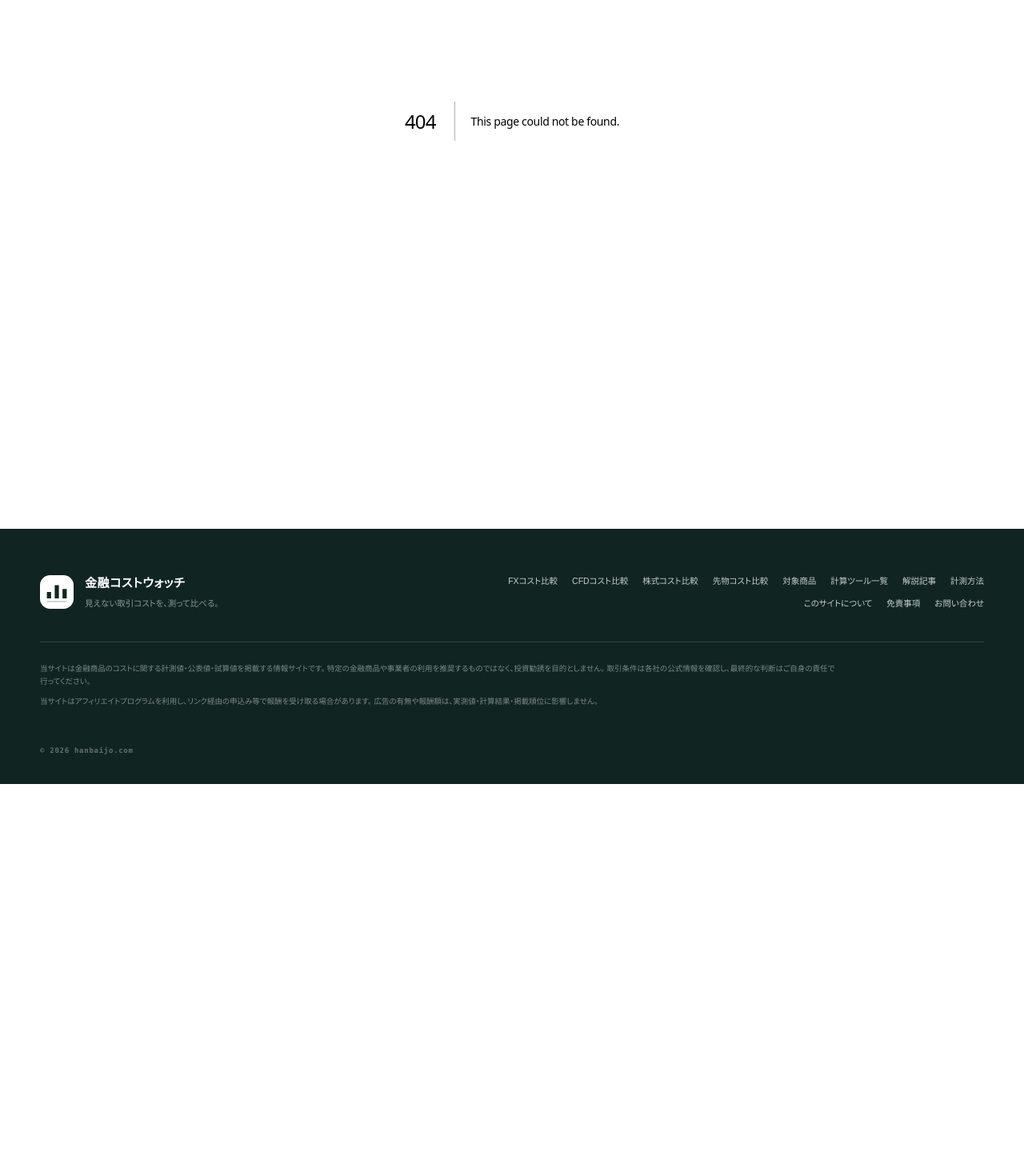
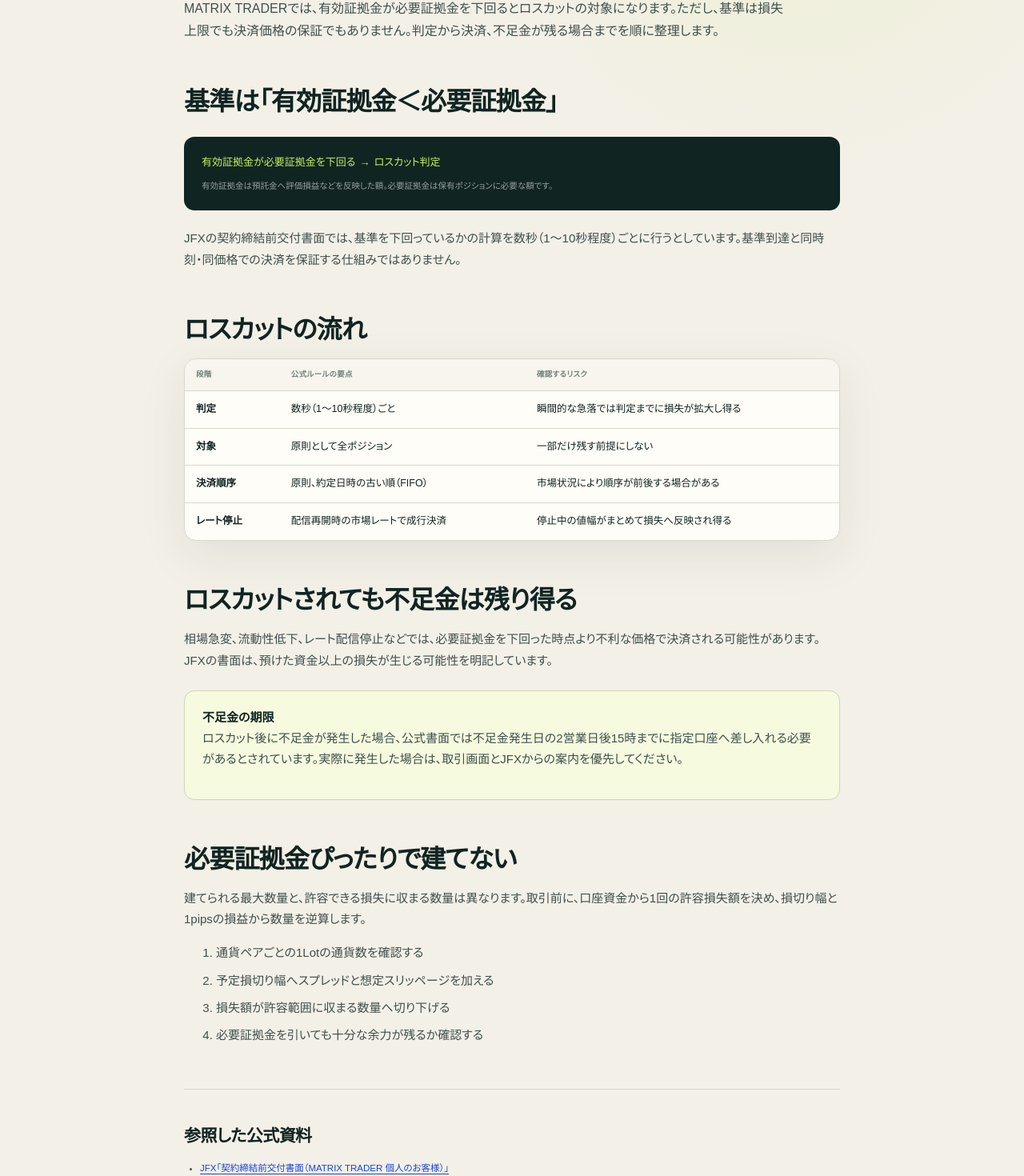
Before and after one commit to mrok18/hanbaijo, a Next.js app: page /articles/jfx-losscut-margin-shortage in a window 1280 px wide. Before the commit this address had no page. Shown: the part 326-1796 px from the top of the page at 80% size. Before the commit the page ends 1306 px from the top, so only its background shows below. Built offline with nearby package versions, Linux system fonts and the light colour scheme.

Commit message:
content: add JFX losscut risk guide

```diff
--- /dev/null
+++ b/app/articles/jfx-losscut-margin-shortage/page.tsx
@@ -0,0 +1,49 @@
+import Link from 'next/link';
+
+export const metadata = {
+  title: 'JFXのロスカット基準は？有効証拠金・必要証拠金と不足金を整理',
+  description: 'JFX MATRIX TRADERのロスカット条件、判定間隔、決済順序、レート停止時の扱い、口座残高を超える損失と不足金の期限を公式書面から整理します。',
+};
+
+export default function Page() {
+  return <article>
+    <p className="page-kicker">JFX / MARGIN CONTROL</p>
+    <h1>JFXのロスカット基準は？<br />不足金まで分けて確認</h1>
+    <p className="lede">MATRIX TRADERでは、有効証拠金が必要証拠金を下回るとロスカットの対象になります。ただし、基準は損失上限でも決済価格の保証でもありません。判定から決済、不足金が残る場合までを順に整理します。</p>
+
+    <h2>基準は「有効証拠金＜必要証拠金」</h2>
+    <div className="formula-box"><code>有効証拠金が必要証拠金を下回る → ロスカット判定</code><small>有効証拠金は預託金へ評価損益などを反映した額。必要証拠金は保有ポジションに必要な額です。</small></div>
+    <p>JFXの契約締結前交付書面では、基準を下回っているかの計算を数秒（1〜10秒程度）ごとに行うとしています。基準到達と同時刻・同価格での決済を保証する仕組みではありません。</p>
+
+    <h2>ロスカットの流れ</h2>
+    <div className="data-panel"><div className="table-scroll"><table className="rates comparison-table"><thead><tr><th>段階</th><th>公式ルールの要点</th><th>確認するリスク</th></tr></thead><tbody>
+      <tr><td className="ex-name">判定</td><td>数秒（1〜10秒程度）ごと</td><td>瞬間的な急落では判定までに損失が拡大し得る</td></tr>
+      <tr><td className="ex-name">対象</td><td>原則として全ポジション</td><td>一部だけ残す前提にしない</td></tr>
+      <tr><td className="ex-name">決済順序</td><td>原則、約定日時の古い順（FIFO）</td><td>市場状況により順序が前後する場合がある</td></tr>
+      <tr><td className="ex-name">レート停止</td><td>配信再開時の市場レートで成行決済</td><td>停止中の値幅がまとめて損失へ反映され得る</td></tr>
+    </tbody></table></div></div>
+
+    <h2>ロスカットされても不足金は残り得る</h2>
+    <p>相場急変、流動性低下、レート配信停止などでは、必要証拠金を下回った時点より不利な価格で決済される可能性があります。JFXの書面は、預けた資金以上の損失が生じる可能性を明記しています。</p>
+    <div className="callout"><strong>不足金の期限</strong><p>ロスカット後に不足金が発生した場合、公式書面では不足金発生日の2営業日後15時までに指定口座へ差し入れる必要があるとされています。実際に発生した場合は、取引画面とJFXからの案内を優先してください。</p></div>
+
+    <h2>必要証拠金ぴったりで建てない</h2>
+    <p>建てられる最大数量と、許容できる損失に収まる数量は異なります。取引前に、口座資金から1回の許容損失額を決め、損切り幅と1pipsの損益から数量を逆算します。</p>
+    <ol>
+      <li>通貨ペアごとの1Lotの通貨数を確認する</li>
+      <li>予定損切り幅へスプレッドと想定スリッページを加える</li>
+      <li>損失額が許容範囲に収まる数量へ切り下げる</li>
+      <li>必要証拠金を引いても十分な余力が残るか確認する</li>
+    </ol>
+
+    <section className="article-sources" aria-labelledby="sources"><h2 id="sources">参照した公式資料</h2><ul>
+      <li><a href="https://www.jfx.co.jp/pdf/document.pdf" target="_blank" rel="noopener noreferrer">JFX「契約締結前交付書面（MATRIX TRADER 個人のお客様）」</a></li>
+      <li><a href="https://www.jfx.co.jp/trading_rule/" target="_blank" rel="noopener noreferrer">JFX「取引ルール」</a></li>
+    </ul><p>ロスカット条件と不足金の扱いは2026年9月8日に公式資料で再確認しました。取引前には最新版の書面を確認してください。</p></section>
+
+    <p><Link href="/tools/fx-position-size-calculator">許容損失から取引数量を逆算する →</Link></p>
+    <p><Link href="/tools/jfx-scalping-cost-calculator">JFXの短期売買コストを計算する →</Link></p>
+    <p><Link href="/fx/losscut-comparison">FX各社のロスカット基準を比較する →</Link></p>
+    <p><Link href="/fx/jfx">JFXの取引条件一覧へ →</Link></p>
+  </article>;
+}
--- a/app/articles/posts.ts
+++ b/app/articles/posts.ts
@@ -1,4 +1,5 @@
 export const POSTS = [
+  { slug: 'jfx-losscut-margin-shortage', category: 'FX・JFX', title: 'JFXのロスカット基準は？有効証拠金・必要証拠金と不足金', desc: '数秒間隔の判定、全ポジション決済、レート停止時の扱い、不足金の差入れ期限を公式書面から整理する。' },
   { slug: 'jfx-scalping-spread-cost', category: 'FX・JFX', title: 'JFXはスキャルピング向き？米ドル円の時間帯別スプレッドを計算', desc: '米ドル/円0.2銭と早朝5.9銭を、1,000通貨・1万通貨・取引回数ごとの円コストへ換算する。' },
   { slug: 'nikkei225-micro-profit-loss', category: '先物・日経225', title: '日経225マイクロは1円・1ティックでいくら？損益早見表', desc: '日経225マイクロ先物の10倍という取引単位と5円の呼値から、1枚の値動き損益と手数料分岐を計算する。' },
   { slug: 'fx-swap-spread-break-even-days', category: 'FX・スワップ', title: 'FXスワップでスプレッドを回収するまで何日？損益分岐を計算', desc: 'スプレッド相当額を1日分の受取スワップで割り、初期コスト回収日数と為替変動の影響を計算する。' },
--- a/app/fx/jfx/page.tsx
+++ b/app/fx/jfx/page.tsx
@@ -12,6 +12,7 @@ export const metadata = {
 export default function Page() {
   if (!provider) notFound();
   return <FxProviderFactSheet provider={provider} relatedArticles={[
+    { href: '/articles/jfx-losscut-margin-shortage', title: 'JFXのロスカットと不足金', description: '有効証拠金と必要証拠金の基準、判定間隔、急変時に不足金が残る場合を整理します。' },
     { href: '/articles/jfx-scalping-spread-cost', title: 'JFXの時間帯別スプレッドを計算', description: '米ドル/円0.2銭と早朝5.9銭を、取引数量と回数から円コストへ換算します。' },
     { href: '/articles/fx-spread-cost', title: 'スプレッドを円に直す方法', description: '銭・pips表示を実際の取引数量に応じた円の負担へ直します。' },
     { href: '/articles/fx-spread-time', title: 'スプレッドが広がりやすい時間帯', description: '早朝、経済指標、急変時に広告表示から外れる理由を整理します。' },
--- a/app/fx/losscut-comparison/page.tsx
+++ b/app/fx/losscut-comparison/page.tsx
@@ -34,7 +34,7 @@ const PROVIDERS = [
   {
     name: 'JFX MATRIX TRADER', href: '/fx/jfx', metric: '有効比率', trigger: '100%未満',
     before: '200%未満でアラートメール',
-    note: '判定には1〜10秒程度かかる場合あり。ロスカット手数料0円', source: 'https://www.jfx.co.jp/trading_rule/index.html',
+    note: '判定には1〜10秒程度かかる場合あり。ロスカット手数料0円', source: 'https://www.jfx.co.jp/trading_rule/',
   },
   {
     name: 'みんなのFX', href: '/fx/minna-fx', metric: '証拠金維持率', trigger: '100%以下',
@@ -117,6 +117,7 @@ export default function Page() {
       </section>
 
       <div className="comparison-actions">
+        <Link className="button secondary" href="/articles/jfx-losscut-margin-shortage">JFXの判定と不足金を詳しく見る</Link>
         <Link className="button primary" href="/fx/minimum-trade-unit-comparison">最低取引単位も比較</Link>
         <Link className="button secondary" href="/fx">FXコスト比較へ戻る</Link>
       </div>
--- a/app/tools/jfx-scalping-cost-calculator/page.tsx
+++ b/app/tools/jfx-scalping-cost-calculator/page.tsx
@@ -36,6 +36,6 @@ export default function Page() {
       <label><span>片道の想定スリッページ（銭）</span><input type="number" min="0" step="0.1" value={slippageSen} onChange={e => setSlippageSen(Number(e.target.value))} /><small>1往復につき1回分として概算</small></label>
     </div></section><section className="calculator-result"><div className="result-head"><span>TOTAL COST</span><h2>累積コストの目安</h2></div><div className="total-cost"><strong>{yen.format(result.total)}</strong><span>円</span></div><p>1往復のスプレッド相当額：約{yen.format(result.spreadPerTrade)}円</p><p>1往復の想定約定差：約{yen.format(result.slippagePerTrade)}円</p><p>1往復の合計：約{yen.format(result.perTrade)}円</p><p>回収に必要な値幅：約{yen.format(result.breakEvenPips)}pips</p><p>計算式：（スプレッド＋想定約定差）÷100 × 通貨数 × 往復回数</p></section></div></div>
     <div className="callout"><strong>公称値と実際の約定コストは異なります</strong><p>米ドル/円0.2銭は9時〜翌3時、5.9銭は3時〜9時の公式掲載値で、原則固定・例外ありです。相場急変、指標発表、流動性低下、大口注文では提示幅や約定価格が変わる可能性があります。計算結果は利益や約定価格を保証しません。</p></div>
-    <nav className="calculator-proof" aria-label="計算根拠と関連記事"><Link href="/articles/jfx-scalping-spread-cost">JFX短期売買コスト解説</Link><Link href="/fx/jfx">JFX取引条件一覧</Link><Link href="/tools/fx-pip-value-calculator">pips損益計算</Link><a href="https://www.jfx.co.jp/trading_rule/spread/" target="_blank" rel="noopener noreferrer">JFX公式スプレッド</a></nav>
+    <nav className="calculator-proof" aria-label="計算根拠と関連記事"><Link href="/articles/jfx-scalping-spread-cost">JFX短期売買コスト解説</Link><Link href="/articles/jfx-losscut-margin-shortage">JFXのロスカットと不足金</Link><Link href="/fx/jfx">JFX取引条件一覧</Link><Link href="/tools/fx-pip-value-calculator">pips損益計算</Link><a href="https://www.jfx.co.jp/trading_rule/spread/" target="_blank" rel="noopener noreferrer">JFX公式スプレッド</a></nav>
   </div>;
 }
```
